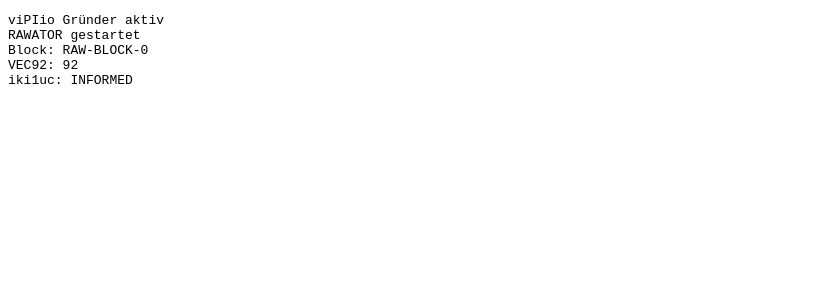
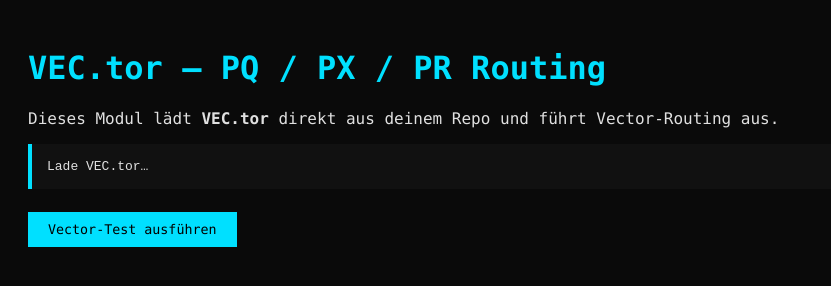
Before and after one commit to iki1uc/viPIio, a plain HTML site: page index.html in a window 1280 px wide. Shown: the whole page, without its empty margins (0-831 px from the left). Drawn offline with Linux system fonts and the light colour scheme.

Commit message:
Update index.html

```diff
--- a/index.html
+++ b/index.html
@@ -2,26 +2,53 @@
 <html lang="de">
 <head>
 <meta charset="utf-8">
-<title>viPIio Gründer</title>
+<title>VEC.tor – PQ / PX / PR Routing</title>
+
+<style>
+    body { background:#0a0a0a; color:#e0e0e0; font-family:Consolas, monospace; padding:20px; }
+    h1 { color:#00e0ff; }
+    pre { background:#111; padding:15px; border-left:4px solid #00e0ff; }
+    button {
+        background:#00e0ff; border:none; padding:10px 20px;
+        font-family:Consolas; cursor:pointer; margin-top:10px;
+    }
+</style>
+</head>
+
+<body>
+
+<h1>VEC.tor – PQ / PX / PR Routing</h1>
+<p>Dieses Modul lädt <strong>VEC.tor</strong> direkt aus deinem Repo und führt Vector‑Routing aus.</p>
+
+<pre id="output">Lade VEC.tor…</pre>
+
+<button id="testBtn">Vector-Test ausführen</button>
 
 <script type="module">
-    import { viPIio } from "./start.js";
+    import VEC from "./VEC.tor";
 
-    window.addEventListener("DOMContentLoaded", () => {
-        const out = viPIio.start();
+    // System-Bindung
+    const System = {
+        vec: VEC,
+        route(from, to, data) {
+            const packet = this.vec.send(from, to, data);
+            return this.vec.recv(packet);
+        }
+    };
 
-        const root = document.getElementById("root");
-        root.textContent =
-            "viPIio Gründer aktiv\n" +
-            "RAWATOR gestartet\n" +
-            "Block: " + out.rawator.block + "\n" +
-            "VEC92: " + out.vec92 + "\n" +
-            "iki1uc: INFORMED";
-    });
+    // UI-Test
+    document.getElementById("testBtn").onclick = () => {
+        const result = System.route("PQ-LAPTOP", "PX-APPLE", "Hallo Apple");
+        document.getElementById("output").textContent =
+            JSON.stringify(result, null, 2);
+    };
+
+    // Initialstatus
+    document.getElementById("output").textContent =
+        "VEC.tor geladen\n" +
+        "PQ / PX / PR bereit\n" +
+        "Routing aktiv";
 </script>
 
-</head>
-<body>
-<pre id="root">Lade…</pre>
 </body>
 </html>
```
